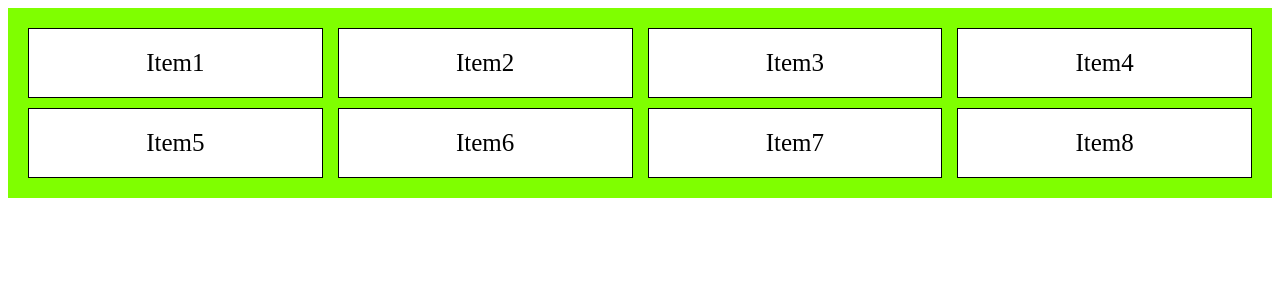
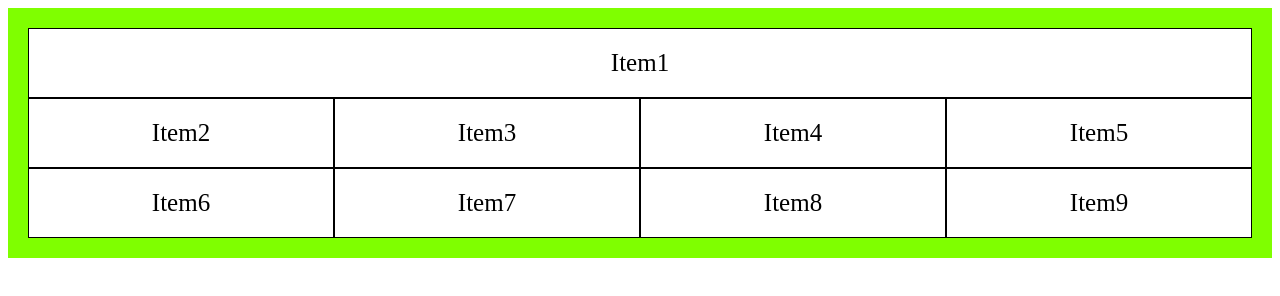
Before and after one commit to Yashar-Talat/FrontStar-CssGrid-FlexBox-Term3, a plain HTML site: page Css-Grid/Section-2/grid.html in a window 1280 px wide. Drawn offline with Linux system fonts and the light colour scheme.

Commit message:
grid-column-start-end

```diff
--- a/Css-Grid/Section-2/grid.css
+++ b/Css-Grid/Section-2/grid.css
@@ -8,7 +8,7 @@
     /* row-gap: 20px; */
     /* column-gap: 10px; */
     /* grid-gap: 10px 15px; */
-    gap: 10px 15px;
+    /* gap: 10px 15px; */
 }
 .grid-item {
     background-color: white;
@@ -17,3 +17,7 @@
     font-size: 25px;
     text-align: center;
 }
+.first-item {
+   grid-column-start: 1;
+   grid-column-end: 5;
+}
--- a/Css-Grid/Section-2/grid.html
+++ b/Css-Grid/Section-2/grid.html
@@ -17,6 +17,7 @@
         <div class="grid-item">Item6</div>
         <div class="grid-item">Item7</div>
         <div class="grid-item">Item8</div>
+        <div class="grid-item">Item9</div>
     </div>
 </body>
 </html>
```
